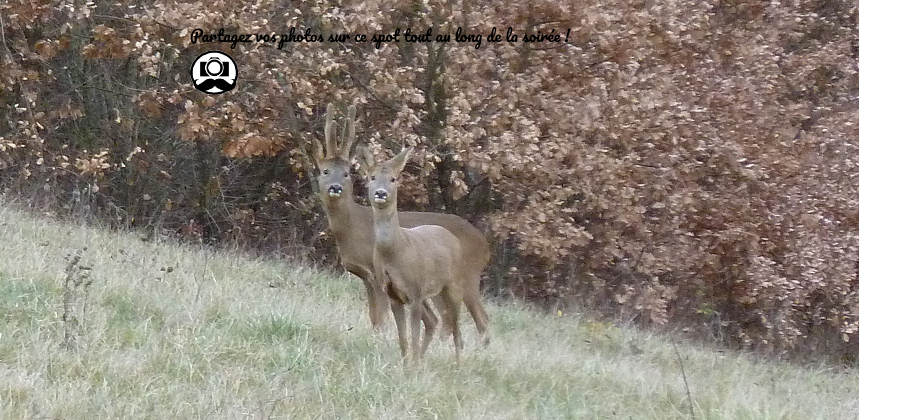
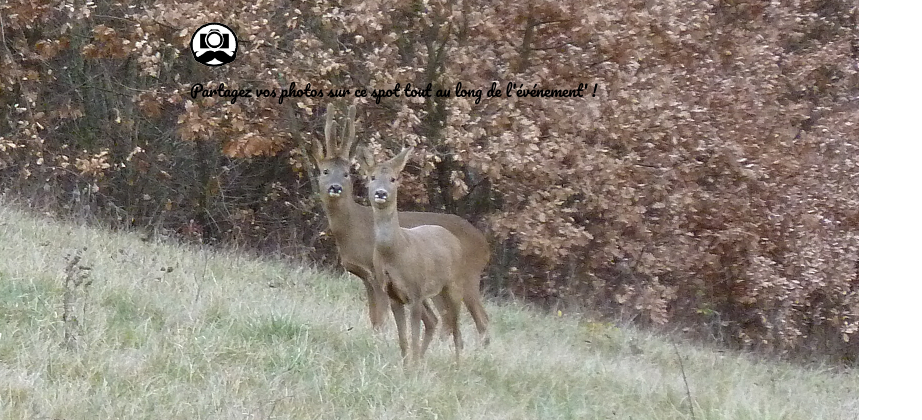
Before and after one commit to mrobot-pro/raspot.in, a PHP site: page / in a window 1280 px wide. Shown: the part 103-523 px from the top of the page, without its empty margins (0-922 px from the left). Run offline with PHP 8.4, Linux system fonts and the light colour scheme.

Commit message:
maj index

```diff
--- a/index.php
+++ b/index.php
@@ -14,7 +14,7 @@ echo <<< EOT
 	<head>
 		<meta charset="UTF-8">
 		<meta name="viewport" content="width=device-width, initial-scale=1.0">
-		<title>Bibliothèque multim&eacute;dia</title>
+		<title>SnapSpot</title>
 		<link rel="stylesheet" href="./css/default.css" title = "default">
 
 		<script type="text/javascript" src="js/affichage.js"></script>
@@ -27,10 +27,13 @@ echo '<header>'."\n";
 echo '<h1><a href="index.php">SNAP SNAP SPOT !</a></h1>'."\n";
 echo '</header>'."\n";
 ?>
-<div id="explain">Partagez vos photos sur ce spot tout au long de la soirée !</div>
+
 <!--Solution 1-->
 <img src="./image/favicon.png" id="upfile1" style="cursor:pointer" />
 <input type="file" id="file1"  name="file1" style="display:none" />
+
+<div id="explain">Partagez vos photos sur ce spot tout au long de l'événement' !</div>
+
 <script type="text/javascript" src="js/jquery-3.2.1.js" > </script>
 <script type="text/javascript" src="js/snapspot.js" > </script>
 
```
